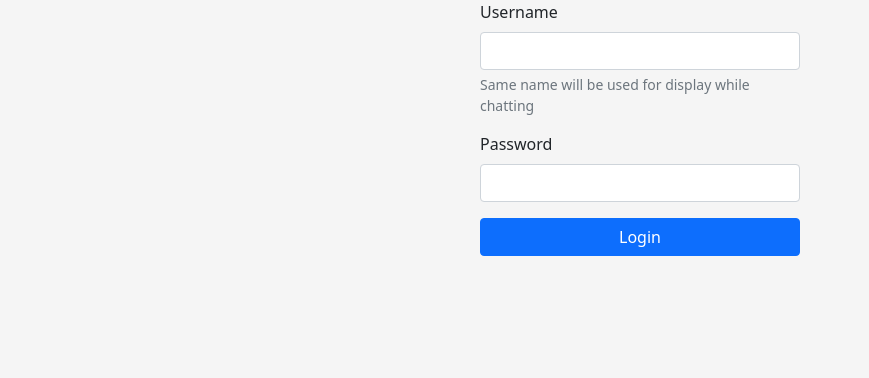
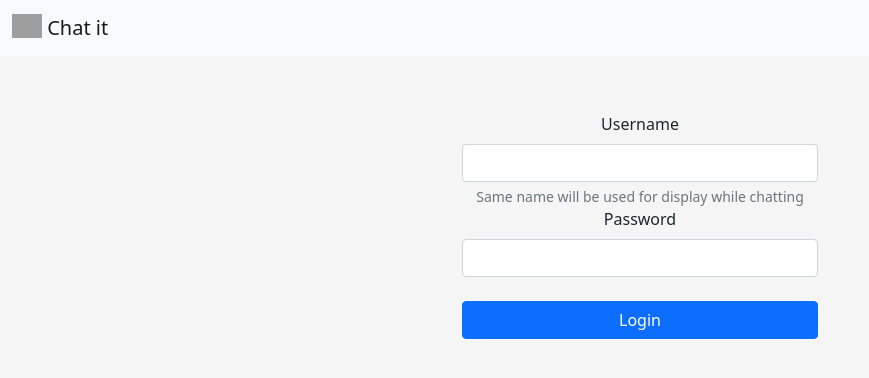
Before and after one commit to gabbar23/Flask-Chat-App, a Flask app: template templates/index.html in a window 1280 px wide. Shown: the top 378 px of the page, without its empty margins (0-869 px from the left). Run offline with Flask 2, Linux system fonts and the light colour scheme; the template is opened without the code that fills it, so the values that code supplies are empty; grey boxes are pictures that could not be loaded.

Commit message:
version 1

```diff
--- a/app.py
+++ b/app.py
@@ -5,7 +5,7 @@ app.config["SECRET_KEY"]="SECRET"
 
 @app.route('/')
 def index_get():
-    return render_template("index.html")
+    return render_template("chat.html")
 
 if __name__=="__main__":
     app.run(debug=True)
--- a/static/styles.css
+++ b/static/styles.css
@@ -3,7 +3,16 @@ body {
 }
 
 .login {
+    margin-top: 10%;
     display: flex;
     justify-content: center;
 
 }
+
+.row {
+
+    margin-top: 5%;
+    display: flex;
+    justify-content: center;
+    text-align: center;
+}
--- /dev/null
+++ b/templates/base.html
@@ -0,0 +1,30 @@
+<!DOCTYPE html>
+<html lang="en">
+
+<head>
+    {% block head%}
+    <meta charset="UTF-8">
+    <meta http-equiv="X-UA-Compatible" content="IE=edge">
+    <meta name="viewport" content="width=device-width, initial-scale=1.0">
+    <link href="https://cdn.jsdelivr.net/npm/bootstrap@5.1.3/dist/css/bootstrap.min.css" rel="stylesheet"
+        integrity="sha384-1BmE4kWBq78iYhFldvKuhfTAU6auU8tT94WrHftjDbrCEXSU1oBoqyl2QvZ6jIW3" crossorigin="anonymous">
+    <link rel="stylesheet" href="{{url_for('static',filename='styles.css')}}">
+    <title>Chat App</title>
+    {% endblock %}
+</head>
+
+<body>
+    <nav class="navbar navbar-light bg-light">
+        <div class="container-fluid">
+            <a class="navbar-brand" href="#">
+                <img src="/docs/5.0/assets/brand/bootstrap-logo.svg" alt="" width="30" height="24"
+                    class="d-inline-block align-text-top">
+                Chat it
+            </a>
+        </div>
+    </nav>
+    {% block content %}
+    {% endblock %}
+</body>
+
+</html>
--- a/templates/index.html
+++ b/templates/index.html
@@ -1,36 +1,26 @@
-<!DOCTYPE html>
-<html lang="en">
-
-<head>
-    <meta charset="UTF-8">
-    <meta http-equiv="X-UA-Compatible" content="IE=edge">
-    <meta name="viewport" content="width=device-width, initial-scale=1.0">
-    <link href="https://cdn.jsdelivr.net/npm/bootstrap@5.1.3/dist/css/bootstrap.min.css" rel="stylesheet"
-        integrity="sha384-1BmE4kWBq78iYhFldvKuhfTAU6auU8tT94WrHftjDbrCEXSU1oBoqyl2QvZ6jIW3" crossorigin="anonymous">
-    <link rel="stylesheet" href="{{url_for('static',filename='styles.css')}}">
-    <title>Chat App</title>
-</head>
-
-<body>
-    <div class='row-cols-4 login'>
+{% extends "base.html" %}
+{% block content %}
+<div class="container">
+    <div class='row login'>
+        <div class="col-lg-4 ">
             <form action="">
 
-            <div class="mb-3">
+                <div>
                     <label for="exampleInputEmail1" class="form-label">Username</label>
                     <input type="email" class="form-control" id="exampleInputEmail1" aria-describedby="emailHelp">
                     <div id="emailHelp" class="form-text">Same name will be used for display while chatting</div>
                 </div>
-            <div class="mb-3">
+                <div>
                     <label for="exampleInputPassword1" class="form-label">Password</label>
                     <input type="password" class="form-control" id="exampleInputPassword1">
                 </div>
-
+                <br>
                 <div class="d-grid gap-2">
                     <button class="btn btn-primary" type="submit">Login</button>
                 </div>
 
             </form>
         </div>
-</body>
-
-</html>
+    </div>
+</div>
+{% endblock %}
```
Also changed, not shown: templates/chat.html (+19 -0 lines). Lines whose indentation alone changed are shown as unchanged.
